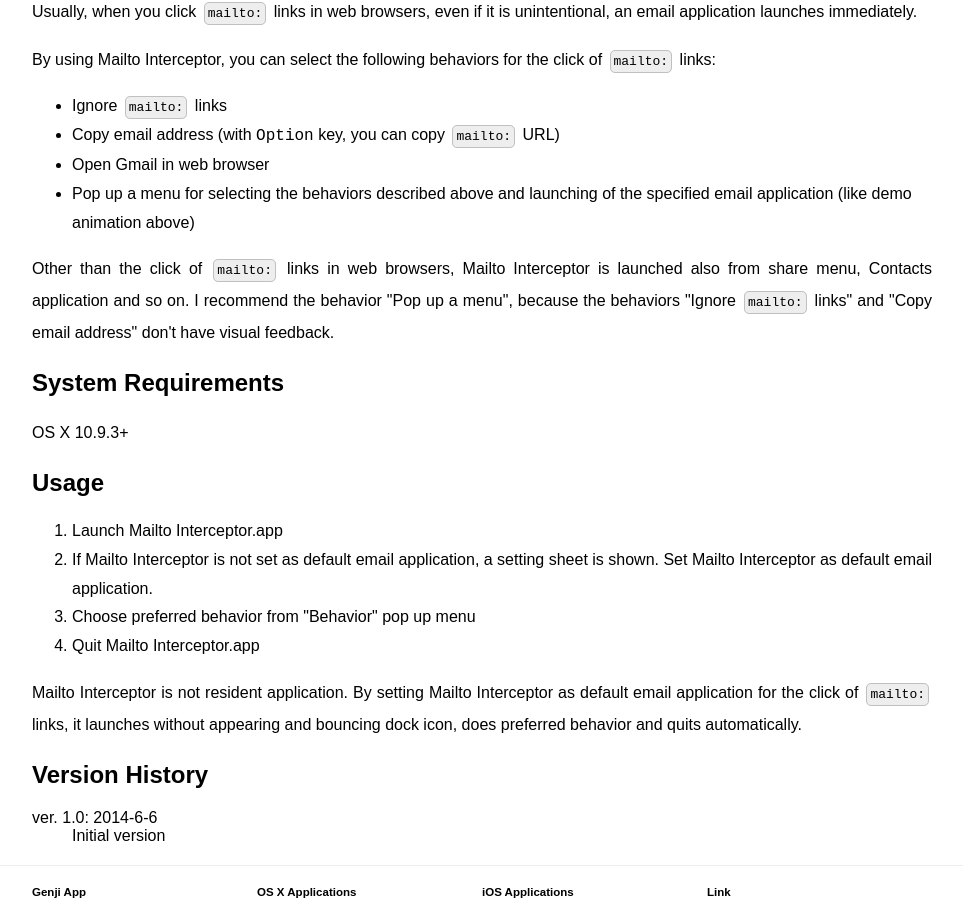
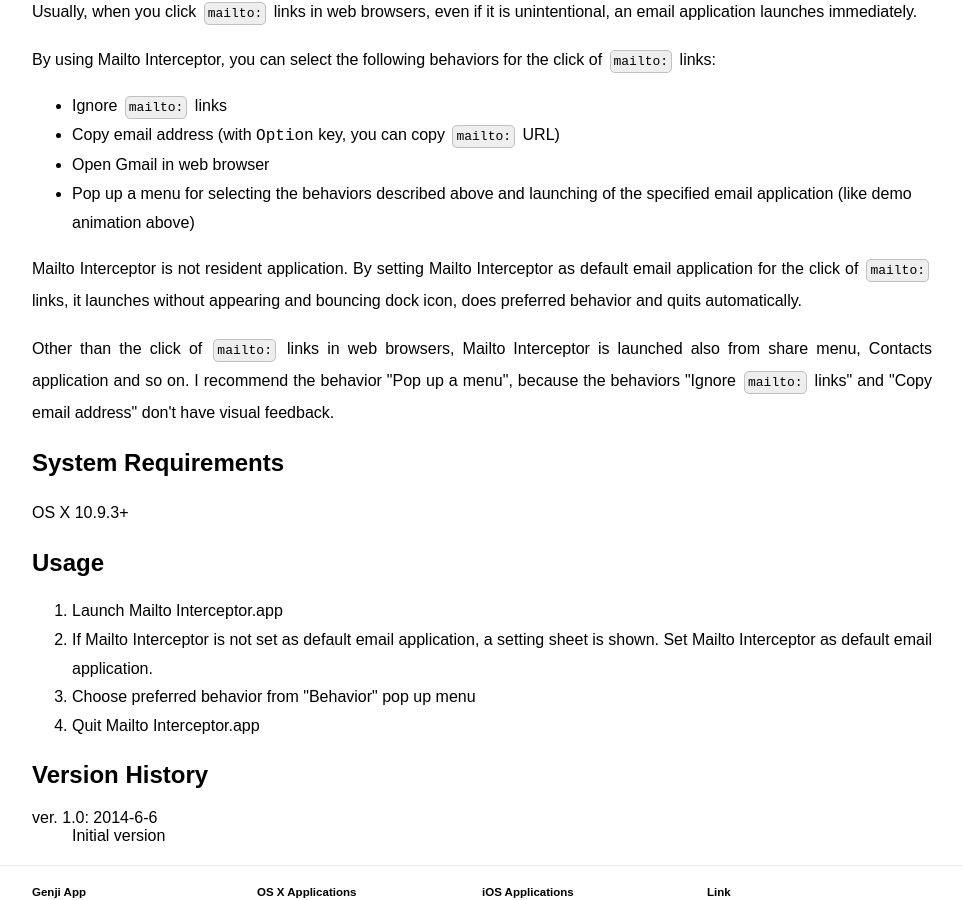
Before and after one commit to GenjiApp/genjiapp.github.io, a Jekyll site: the page built from mac/mailtointerceptor/index_en.html, in a window 1280 px wide and 900 px high, scrolled down 557 px. Shown: the whole window, without its empty margins (158-1121 px from the left). Built offline with Jekyll 4.4.1, drawn with Linux system fonts in a browser that asks for light colours; Markdown is read by kramdown in place of the engine named in the settings.

Commit message:
fix Mailto Interceptor page

```diff
--- a/mac/mailtointerceptor/index.html
+++ b/mac/mailtointerceptor/index.html
@@ -25,6 +25,8 @@
   <li>上述の動作と指定メールアプリケーションの起動を選択するメニューをポップアップする（上記のデモアニメ）</li>
 </ul>
 
+<p>Mailto Interceptorは常駐型のアプリケーションではありません。あらかじめシステムのデフォルトメールアプリケーションとしてMailto Interceptorを指定することで、<code>mailto:</code>リンクのクリックに反応して自動的に起動します。その際、Dockアイコンのバウンド表示等はされず、動作後は自動終了するので、Mailto Interceptorの存在を意識することはありません。</p>
+
 <p>Mailto Interceptorは、ブラウザから<code>mailto:</code>リンクのクリック以外にも、連絡先アプリケーションや各種アプリケーションの共有メニューからのメール送信機能に対しても反応して起動します。上記の動作の内、「<code>mailto:</code>リンクを無視」と「メールアドレスをコピー」はユーザに対するヴィジュアルフィードバックがありません。「メニューをポップアップ」動作を推奨します。</p>
 
 
@@ -41,8 +43,6 @@
   <li>Mailto Interceptor.appを終了</li>
 </ol>
 
-<p>Mailto Interceptorは常駐型のアプリケーションではありません。あらかじめシステムのデフォルトメールアプリケーションとしてMailto Interceptorを指定することで、<code>mailto:</code>リンクのクリックに反応して自動的に起動します。その際、Dockアイコンのバウンド表示等はされず、動作後は自動終了するので、Mailto Interceptorの存在を意識することはありません。</p>
-
 
 <h2>ヴァージョン履歴</h2>
 
--- a/mac/mailtointerceptor/index_en.html
+++ b/mac/mailtointerceptor/index_en.html
@@ -25,6 +25,8 @@
   <li>Pop up a menu for selecting the behaviors described above and launching of the specified email application (like demo animation above)</li>
 </ul>
 
+<p>Mailto Interceptor is not resident application. By setting Mailto Interceptor as default email application for the click of <code>mailto:</code> links, it launches without appearing and bouncing dock icon, does preferred behavior and quits automatically.</p>
+
 <p>Other than the click of <code>mailto:</code> links in web browsers, Mailto Interceptor is launched also from share menu, Contacts application and so on. I recommend the behavior &quot;Pop up a menu&quot;, because the behaviors &quot;Ignore <code>mailto:</code> links&quot; and &quot;Copy email address&quot; don't have visual feedback.</p>
 
 
@@ -41,8 +43,6 @@
   <li>Quit Mailto Interceptor.app</li>
 </ol>
 
-<p>Mailto Interceptor is not resident application. By setting Mailto Interceptor as default email application for the click of <code>mailto:</code> links, it launches without appearing and bouncing dock icon, does preferred behavior and quits automatically.</p>
-
 
 <h2>Version History</h2>
 
```
